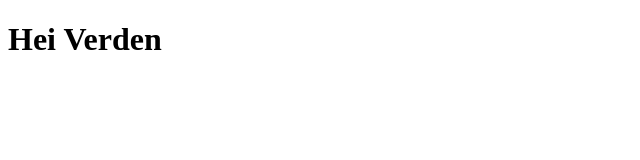
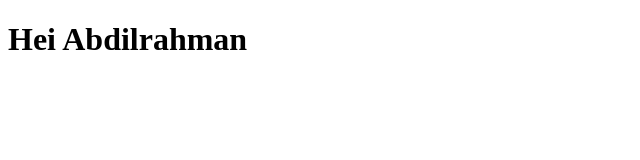
Before and after one commit to Maanka01/sandbox, a plain HTML site: page hei.html in a window 1280 px wide. Shown: the whole page, without its empty margins (0-640 px from the left). Drawn offline with Linux system fonts and the light colour scheme.

Commit message:
Oppdateret hei.html med navn

```diff
--- a/hei.html
+++ b/hei.html
@@ -6,6 +6,6 @@
     <title>Document</title>
 </head>
 <body>
-      <h1>Hei Verden</h1>
+      <h1>Hei Abdilrahman</h1>
 </body>
 </html>
```
